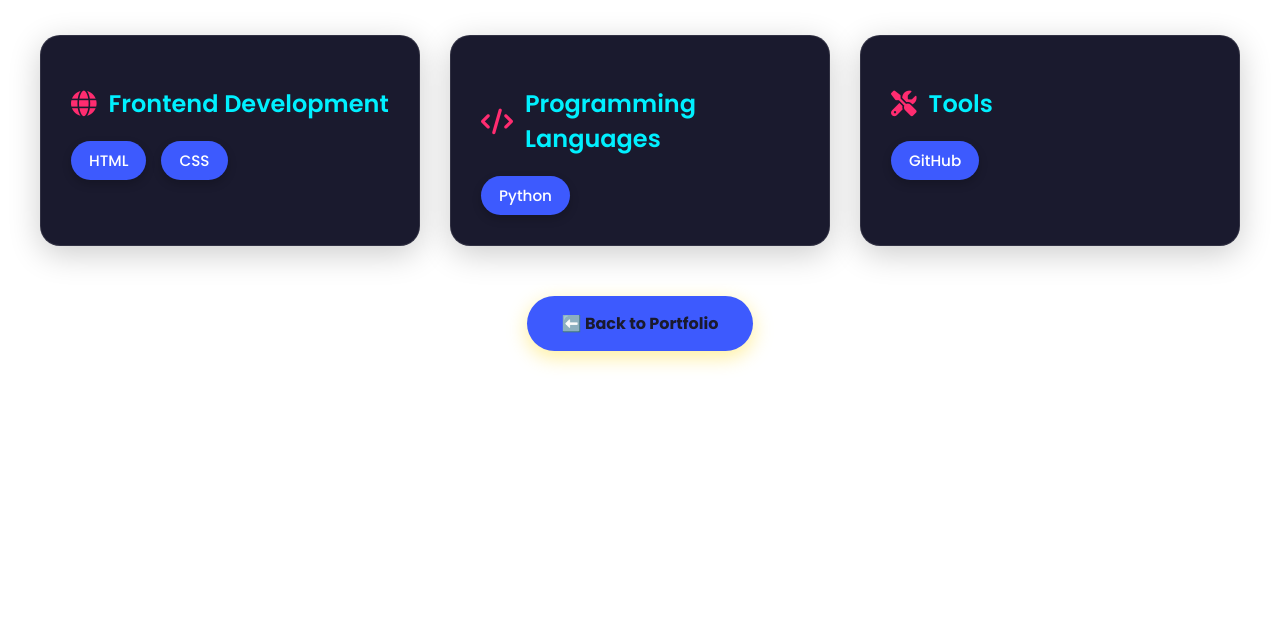
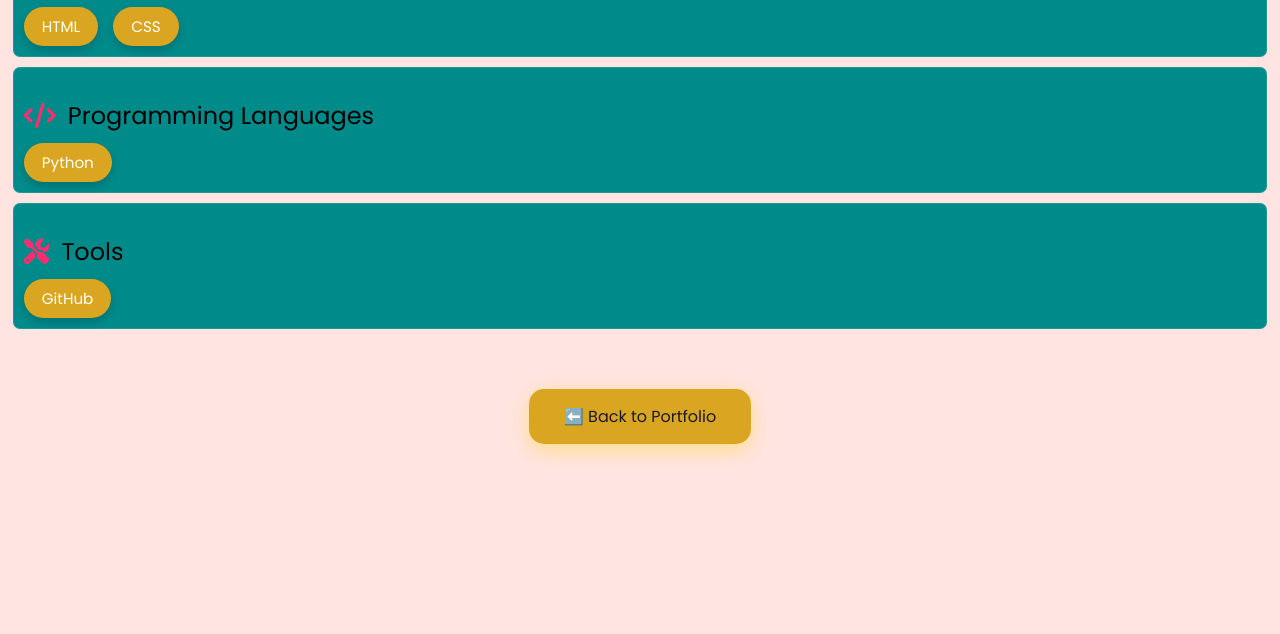
Before and after one commit to TaciaTamakloe/My-personal-portfolio, a plain HTML site: page skill.html in a window 1280 px wide. Shown: the part 166-800 px from the top of the page. Drawn offline with Linux system fonts and the light colour scheme.

Commit message:
more update

```diff
--- a/skill.css
+++ b/skill.css
@@ -3,36 +3,35 @@ body {
   /* A deep, dark background */
   color:black; /* Light text for high contrast */
   margin: 0;
-  padding: 20px;
+  padding: 1%;
   text-align: center;
+  background-color: mistyrose;
 }
 
 /* Section title */
 .section-title {
-  font-size: clamp(2rem, 5vw, 3.5rem); /* Responsive font size */
-  margin-bottom: 50px;
+  font-size: xx-large; /* Responsive font size */
+  margin-bottom: 10px;
   color: black;
-  letter-spacing: 2px;
-  text-shadow: 0 0 15px wheat; /* Neon-like glow */
+  letter-spacing: 1px;
 }
 
 /* Layout for cards */
 .skills-container {
-  display: grid;
-  grid-template-columns: repeat(auto-fit, minmax(280px, 1fr));
-  gap: 30px;
-  max-width: 1200px;
-  margin: 0 auto;
+ display: flex;
+  flex-direction: column;
+  gap: 10px;
+  margin-bottom: 10px;
 }
 
 /* Card style */
 .skills-card {
-  background: #1a1a2e; /* Translucent dark card */
+  background: darkcyan; /* Translucent dark card */
   backdrop-filter: blur(10px); /* Glassmorphism effect */
   border: 1px solid rgba(255, 255, 255, 0.1);
-  padding: 30px;
-  border-radius: 20px;
-  box-shadow: 0 8px 32px 0 rgba(0, 0, 0, 0.2);
+  padding: 10px;
+  border-radius: 7px;
+  ;
   text-align: left;
   transition: transform 0.4s cubic-bezier(0.25, 0.8, 0.25, 1),
     box-shadow 0.4s ease;
@@ -40,17 +39,17 @@ body {
 
 .skills-card:hover {
   transform: translateY(-10px) rotate(1deg);
-  box-shadow: 0 15px 40px rgba(0, 0, 0, 0.4), 0 0 30px #00f0ff; /* A bit of color on hover */
+  box-shadow: 5px 5px goldenrod, 0 0 30px #00f0ff; /* A bit of color on hover */
 }
 
 /* Card titles */
 .card-title {
   font-size: 1.5rem;
-  margin-bottom: 20px;
-  color: #00f0ff; /* Bright cyan */
+  margin-bottom: 10px;
+  color: black; /* Bright cyan */
   display: flex;
   align-items: center;
-  font-weight: 600;
+  font-weight: 80;
 }
 
 .card-title i {
@@ -72,19 +71,19 @@ body {
 }
 
 .skill-item {
-  background: #3d5afe; /* A strong, solid color */
+  background: goldenrod; /* A strong, solid color */
   color: #fff;
   padding: 8px 18px;
   border-radius: 25px;
   font-size: 0.95rem;
-  font-weight: 500;
+  font-weight: 50;
   transition: all 0.3s ease;
   box-shadow: 0 4px 10px rgba(0, 0, 0, 0.2);
 }
 
 .skill-item:hover {
   background: #ff2c70;
-  color: #fff;
+  color: mistyrose;
   transform: translateY(-3px);
   box-shadow: 0 6px 15px rgba(255, 44, 112, 0.4);
 }
@@ -94,11 +93,11 @@ body {
   display: inline-block;
   margin-top: 50px;
   padding: 15px 35px;
-  background: #3d5afe;
+  background: goldenrod;
   color: #1a1a2e;
-  border-radius: 35px;
+  border-radius: 15px;
   text-decoration: none;
-  font-weight: 700;
+  font-weight: 70;
   font-size: 1rem;
   transition: all 0.3s ease;
   box-shadow: 0 6px 20px rgba(255, 215, 0, 0.4);
```
